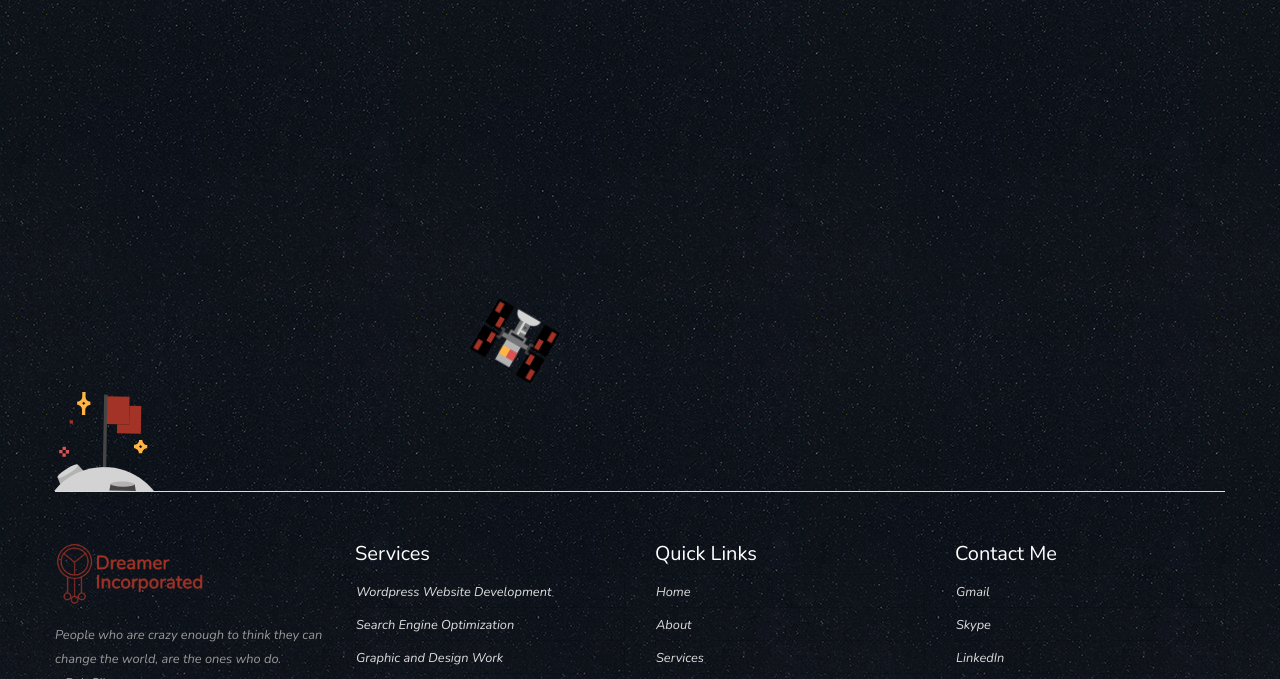
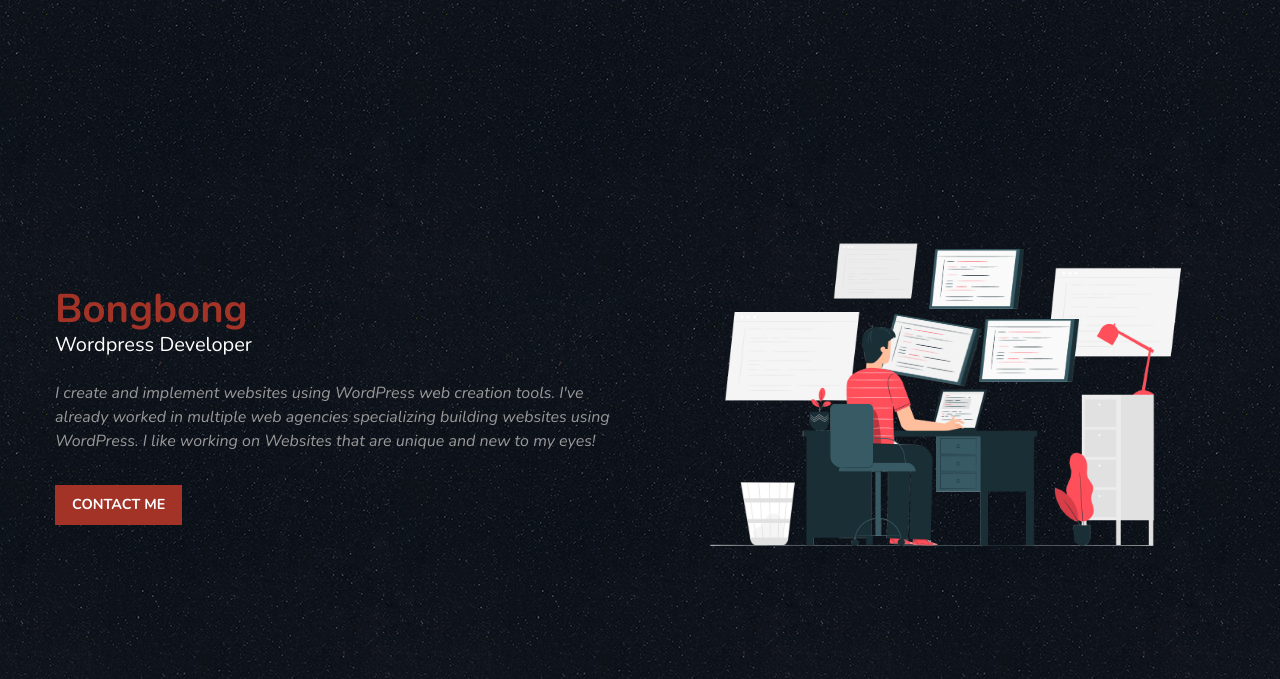
Before and after one commit to bongbonnggg/bongbonnggg.github.io, a plain HTML site: page index.html in a window 1280 px wide. Shown: the part 99-778 px from the top of the page. Drawn offline with nearby package versions, Linux system fonts and the light colour scheme.

Commit message:
Update style.css

```diff
--- a/style.css
+++ b/style.css
@@ -23,11 +23,11 @@ nav * {
   color: #a33327 !important;
 }
 /* Display * */
-#banner,
+/* #banner,
 #services,
 #portfolio {
   display: none;
-}
+} */
 
 /* First Section */
 #banner {
@@ -257,9 +257,15 @@ footer ul li a:hover {
   transform: rotate(1deg) translateY(1px);
 }
 #space {
-  width: 70px;
   position: absolute;
   top: 100px;
   left: 50px;
   transform: rotate(-30deg);
 }
+#space::after {
+  content: "";
+  position: absolute;
+  width: 100px;
+  height: 2px;
+  background: #fff;
+}
```
